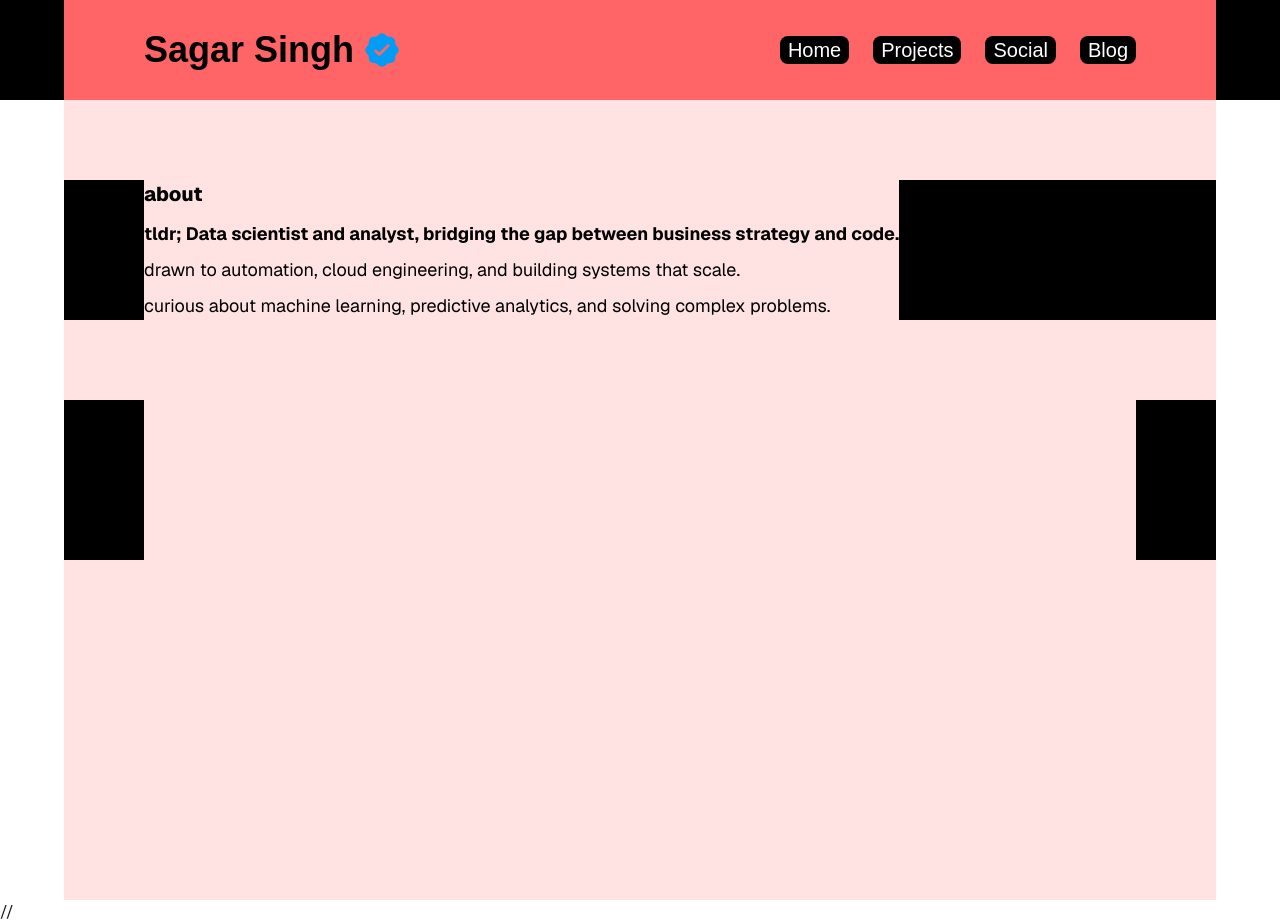
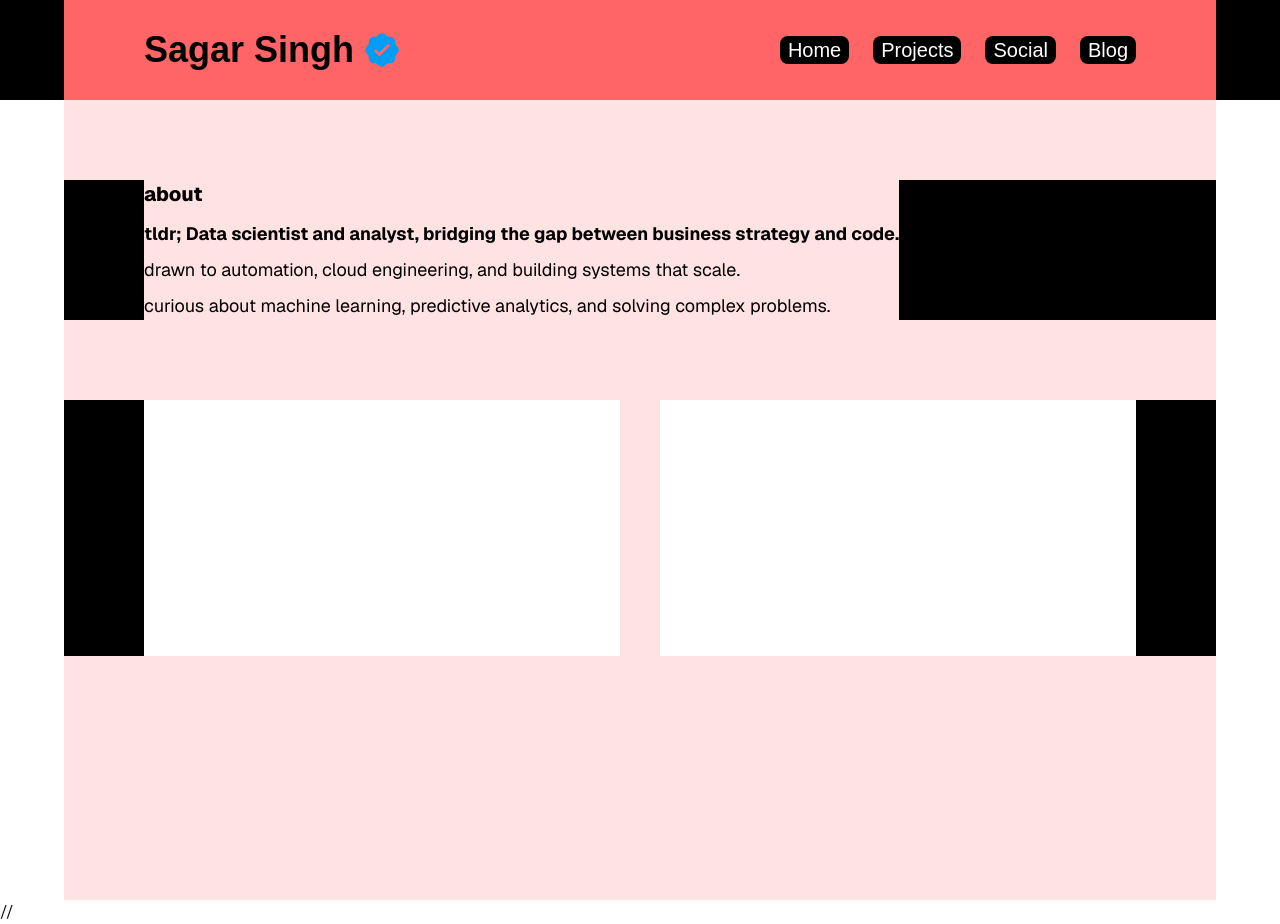
Before and after one commit to singh-sagar/personalportfolio, a Next.js app: page / in a window 1280 px wide. Built offline with nearby package versions, Linux system fonts and the light colour scheme.

Commit message:
added education alignments

```diff
--- a/app/page.tsx
+++ b/app/page.tsx
@@ -20,8 +20,18 @@ export default function Home() {
        </div>
        {/* second div : holding the education sections,adding*/}
        <div className="max-w-6xl w-full flex justify-between items-center px-20 bg-black">
-         <div className="bg-red-100 max-w-6xl w-full p-20 ">
-           <div className="">
+        {/* PARENT:
+        1. flex: aligns children in a row.
+        2. p-10: padding from the outer edges.
+        3. gap-10: space between the two black boxes.
+           (Note: p-10 and gap-10 use the same size unit for uniformity)
+         */}
+         <div className="bg-red-100 max-w-6xl w-full flex gap-10 p-0 ">
+          {/* second div : holding the education sections,adding*/}
+           <div className="bg-white flex-1 h-64">
+
+           </div>
+           <div className="bg-white  flex-1 h-64">
 
            </div>
 
```
